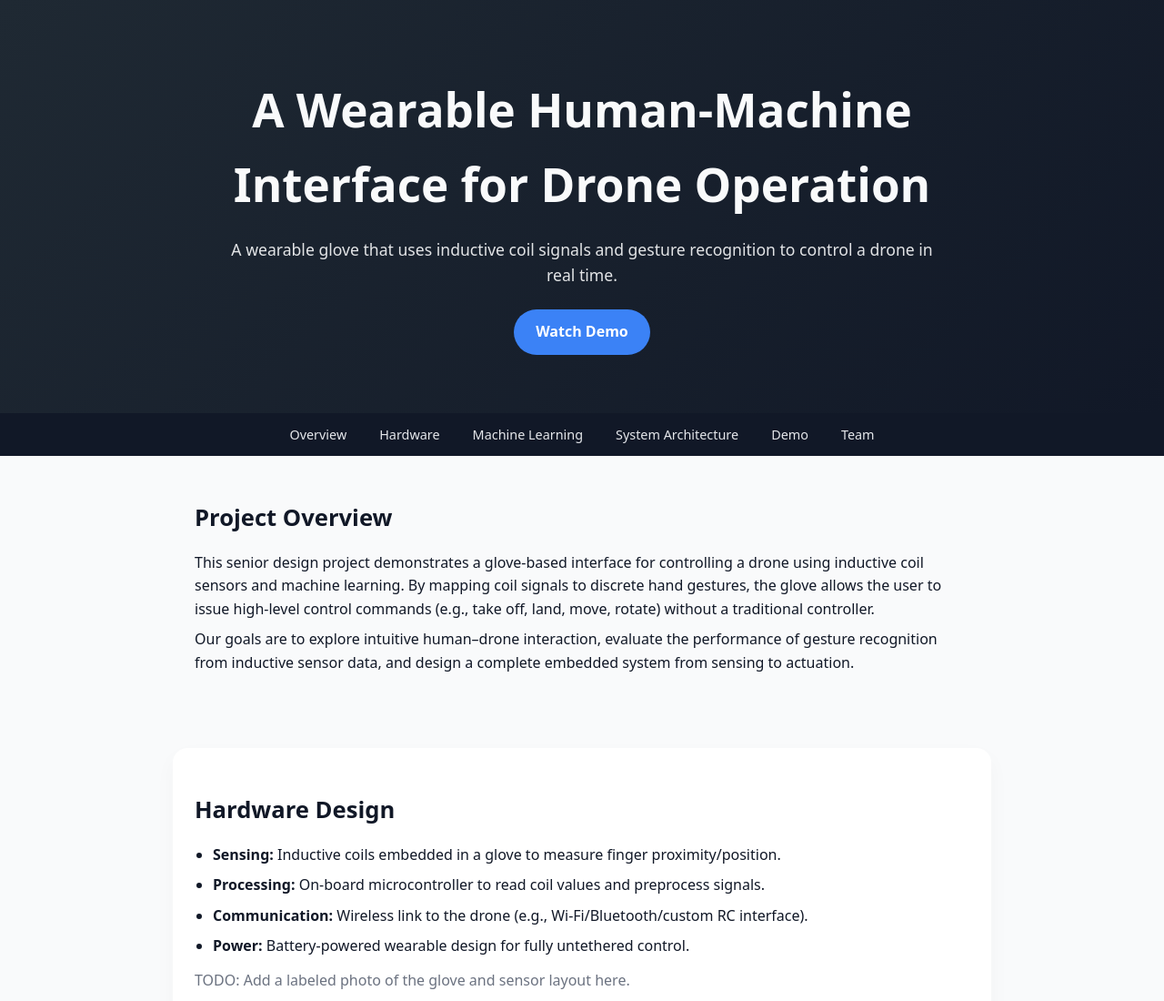
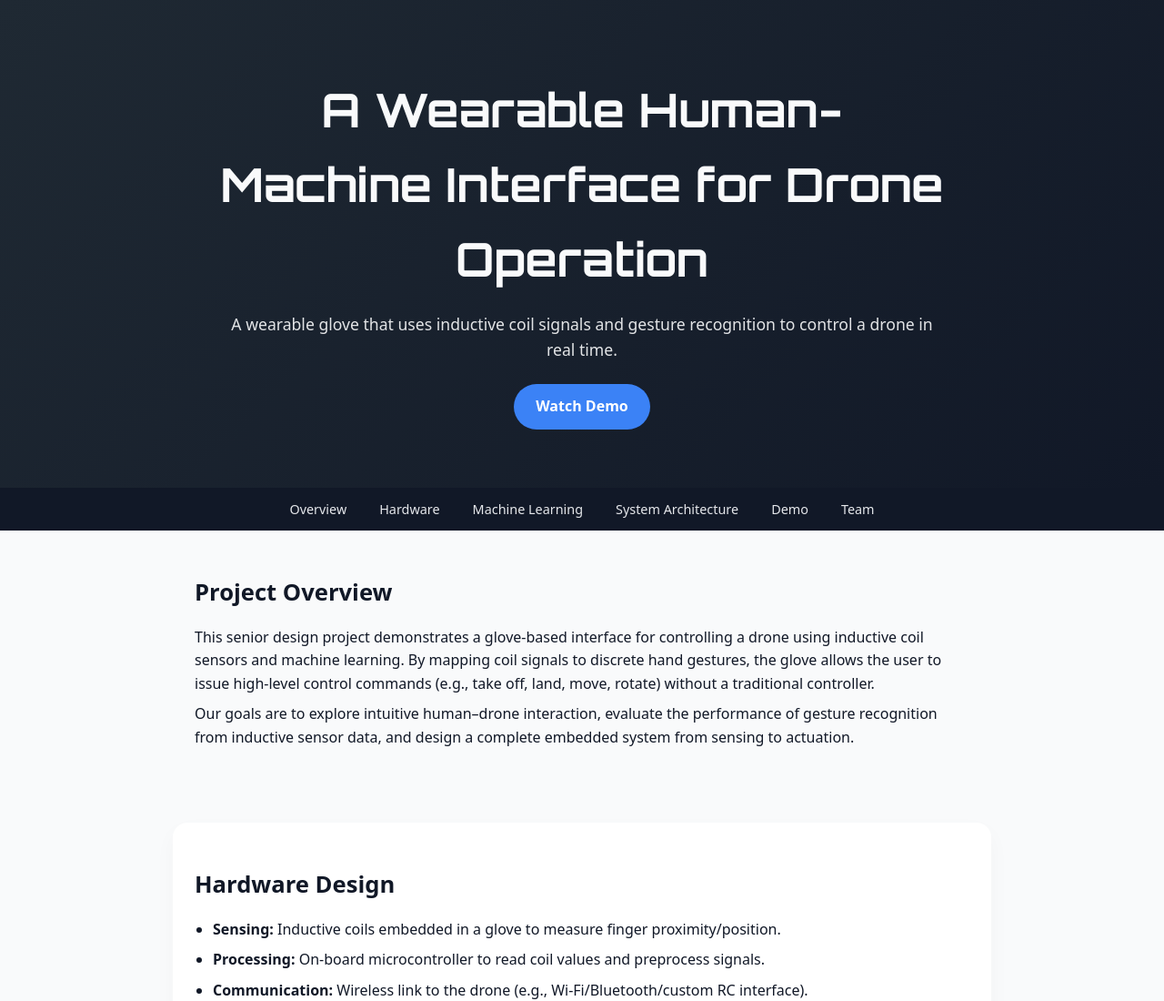
Before and after one commit to Tubliy/SeniorDesign, a plain HTML site: page index.html in a window 1280 px wide. Shown: the top 1100 px of the page at 91% size. Drawn offline with Linux system fonts and the light colour scheme.

Commit message:
Updated font + slide-in

```diff
--- a/index.html
+++ b/index.html
@@ -17,7 +17,7 @@
 <body>
   <header class="hero">
     <div class="hero-content">
-      <h1 class="Orbitron slide-in-up">A Wearable Human-Machine Interface for Drone Operation</h1>
+      <h1 class="orbitron slide-in-up">A Wearable Human-Machine Interface for Drone Operation</h1>
       <p>
         A wearable glove that uses inductive coil signals and gesture recognition
         to control a drone in real time.
```
